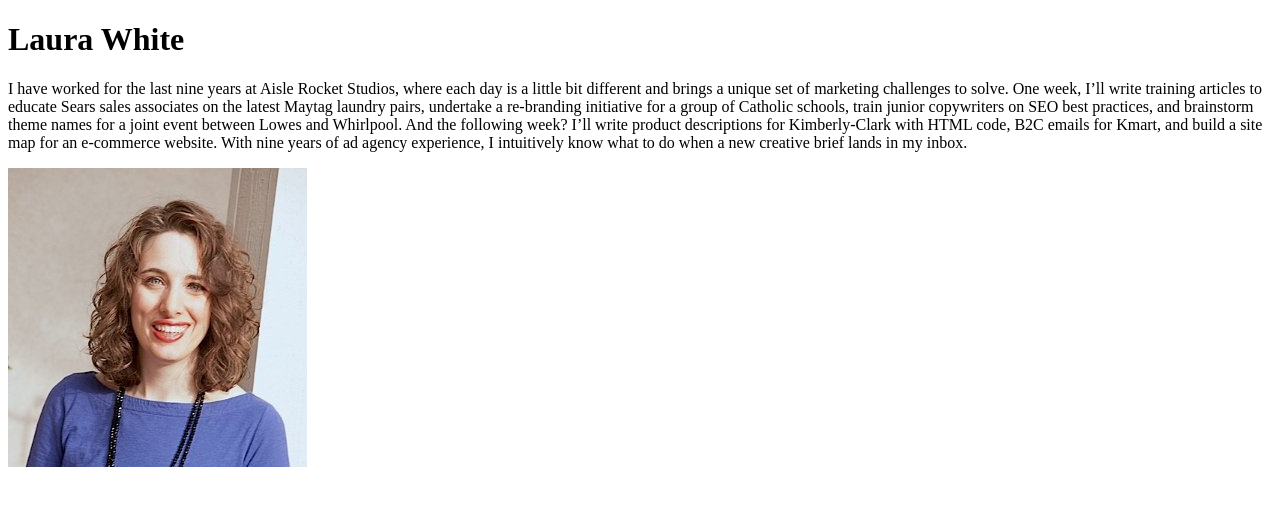
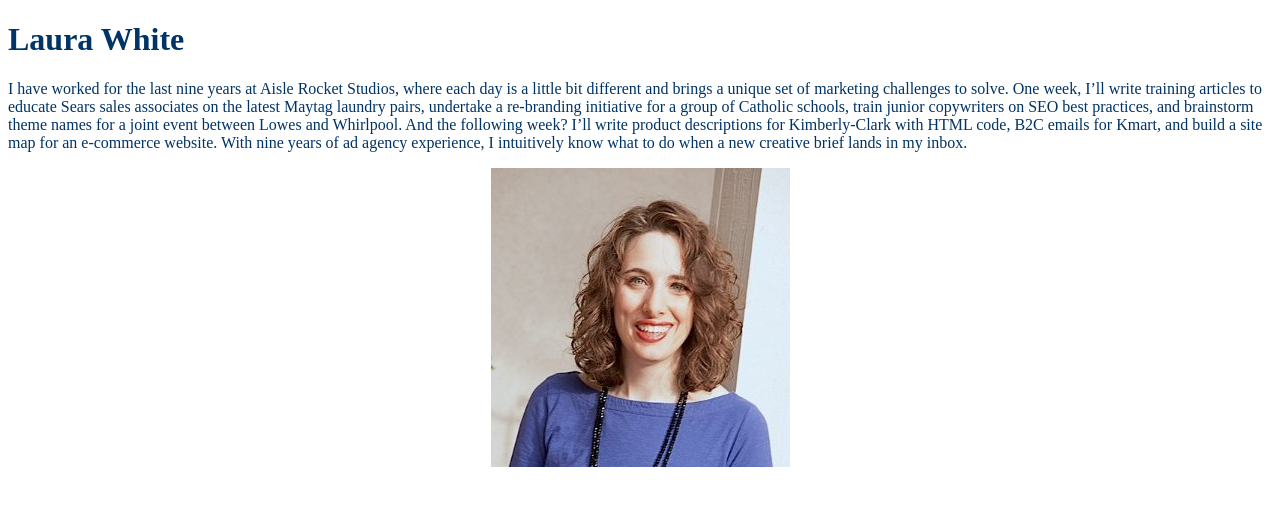
Before and after one commit to l-white/GitPractice, a plain HTML site: page index.html in a window 1280 px wide. Drawn offline with Linux system fonts and the light colour scheme.

Commit message:
add style to tags

```diff
--- a/index.html
+++ b/index.html
@@ -1,11 +1,12 @@
 <!DOCTYPEhtml>
 <html lang="en">
 <head>
-  <title></title>
+  <title>Laura's Website</title>
+  <link rel="stylesheet" type="text/css" href="css/styles.css">
 </head>
 <body>
-  <h1>Laura White</h1>
-  <p>I have worked for the last nine years at Aisle Rocket Studios, where each day is a little bit different and brings a unique set of marketing challenges to solve. One week, I’ll write training articles to educate Sears sales associates on the latest Maytag laundry pairs, undertake a re-branding initiative for a group of Catholic schools, train junior copywriters on SEO best practices, and brainstorm theme names for a joint event between Lowes and Whirlpool. And the following week?  I’ll write product descriptions for Kimberly-Clark with HTML code, B2C emails for Kmart, and build a site map for an e-commerce website. With nine years of ad agency experience, I intuitively know what to do when a new creative brief lands in my inbox.</p>
-  <img src="img/0be5fc8.jpg" alt="Laura White">
+  <h1 class="blue-font">Laura White</h1>
+  <p class="blue-font">I have worked for the last nine years at Aisle Rocket Studios, where each day is a little bit different and brings a unique set of marketing challenges to solve. One week, I’ll write training articles to educate Sears sales associates on the latest Maytag laundry pairs, undertake a re-branding initiative for a group of Catholic schools, train junior copywriters on SEO best practices, and brainstorm theme names for a joint event between Lowes and Whirlpool. And the following week?  I’ll write product descriptions for Kimberly-Clark with HTML code, B2C emails for Kmart, and build a site map for an e-commerce website. With nine years of ad agency experience, I intuitively know what to do when a new creative brief lands in my inbox.</p>
+  <img src="img/0be5fc8.jpg" alt="Laura White" class="center">
 </body>
 </html>
```
